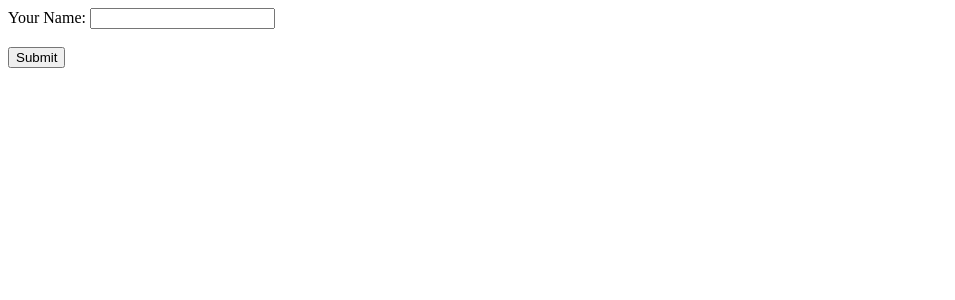
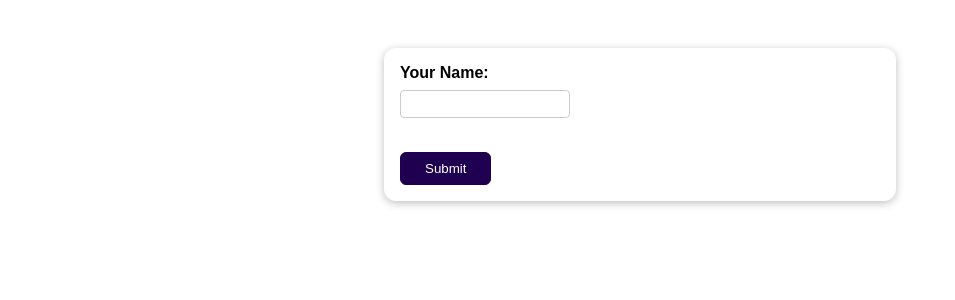
Before and after one commit to sachincmanjrekar/django_complete, a Django app: page / in a window 1280 px wide. Shown: the top 300 px of the page, without its empty margins (0-955 px from the left). Run offline with Django 5.2, Linux system fonts and the light colour scheme.

Commit message:
Add form styles with error state, link stylesheet in review page, log notes
Co-Authored-By: Claude Opus 5.5 <noreply@anthropic.com>

```diff
--- /dev/null
+++ b/feedback/reviews/static/reviews/styles.css
@@ -0,0 +1,70 @@
+body {
+  font-family: sans-serif;
+  margin: 0;
+}
+
+form {
+  margin: 3rem auto;
+  width: 90%;
+  max-width: 30rem;
+  padding: 1rem;
+  border-radius: 12px;
+  background-color: white;
+  box-shadow: 0 2px 8px rgba(0, 0, 0, 0.26);
+}
+
+button {
+  cursor: pointer;
+  padding: 0.5rem 1.5rem;
+  border-radius: 6px;
+  background-color: #1f0050;
+  color: white;
+  border: 1px solid #1f0050;
+}
+
+button:hover,
+button:active {
+  background-color: #320777;
+  border-color: #320777;
+}
+
+.form-control {
+  margin-bottom: 1rem;
+}
+
+.form-control input {
+  font: inherit;
+  padding: 0.25rem;
+  border-radius: 4px;
+  border: 1px solid #ccc;
+  display: block;
+  width: 10rem;
+}
+
+.form-control input:focus {
+  border-color: #1f0050;
+  outline: none;
+  background-color: #f4eeff;
+}
+
+.form-control label {
+  font-weight: bold;
+  display: block;
+  margin-bottom: 0.5rem;
+}
+
+.errorlist {
+  list-style: none;
+  margin: 0.5rem 0;
+  padding: 0;
+  color: #680000;
+}
+
+.errors input {
+  border-color: #680000;
+  background-color: #fde3e3;
+}
+
+.errors label {
+  color: #680000;
+}
--- a/feedback/reviews/templates/reviews/review.html
+++ b/feedback/reviews/templates/reviews/review.html
@@ -1,9 +1,12 @@
+{% load static %}
+
 <!DOCTYPE html>
 <html lang="en">
 <head>
     <meta charset="UTF-8">
     <meta name="viewport" content="width=device-width, initial-scale=1.0">
-    <title>Document</title>
+    <title>Your Review</title>
+    <link rel="stylesheet" href="{% static 'reviews/styles.css' %}">
 </head>
 <body>
     <form action="/" method="POST">
```
Also changed, not shown: feedback/LEARNING_LOG.md (+29 -0 lines).
